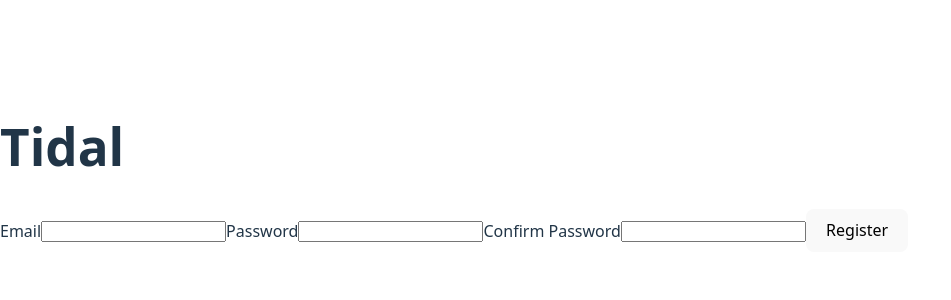
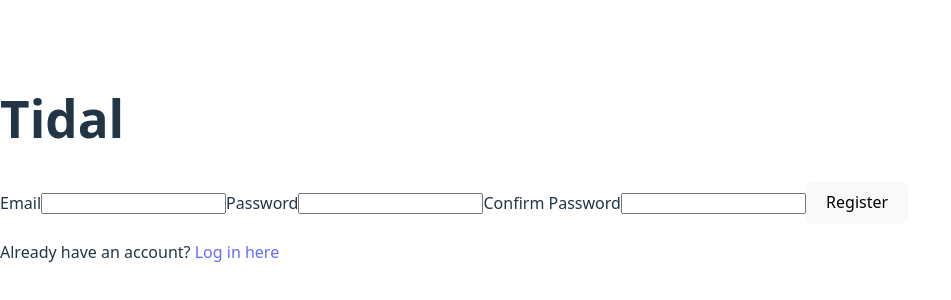
Before and after one commit to GinnyThomas/tidal, a React app in the folder frontend/: page /register in a window 1280 px wide. Shown: the part 232-532 px from the top of the page, without its empty margins (0-951 px from the left). Built offline with nearby package versions, Linux system fonts and the light colour scheme; the HTML template or start-up script is replaced by a standard one.

Commit message:
Update both login page to link to register page and update register page to link to login page

```diff
--- a/frontend/src/pages/LoginPage.tsx
+++ b/frontend/src/pages/LoginPage.tsx
@@ -48,6 +48,10 @@
             {error && <p>{error}</p>}
 
             <button type="submit">Log In</button>
+
+            <p>
+                Don't have an account? <a href="/register">Register here</a>
+            </p>
         </form>
     )
 }
--- a/frontend/src/pages/RegisterPage.tsx
+++ b/frontend/src/pages/RegisterPage.tsx
@@ -73,6 +73,10 @@
             {error && <p>{error}</p>}
 
             <button type="submit">Register</button>
+
+            <p>
+                Already have an account? <a href="/login">Log in here</a>
+            </p>
         </form>
     )
 }
```
